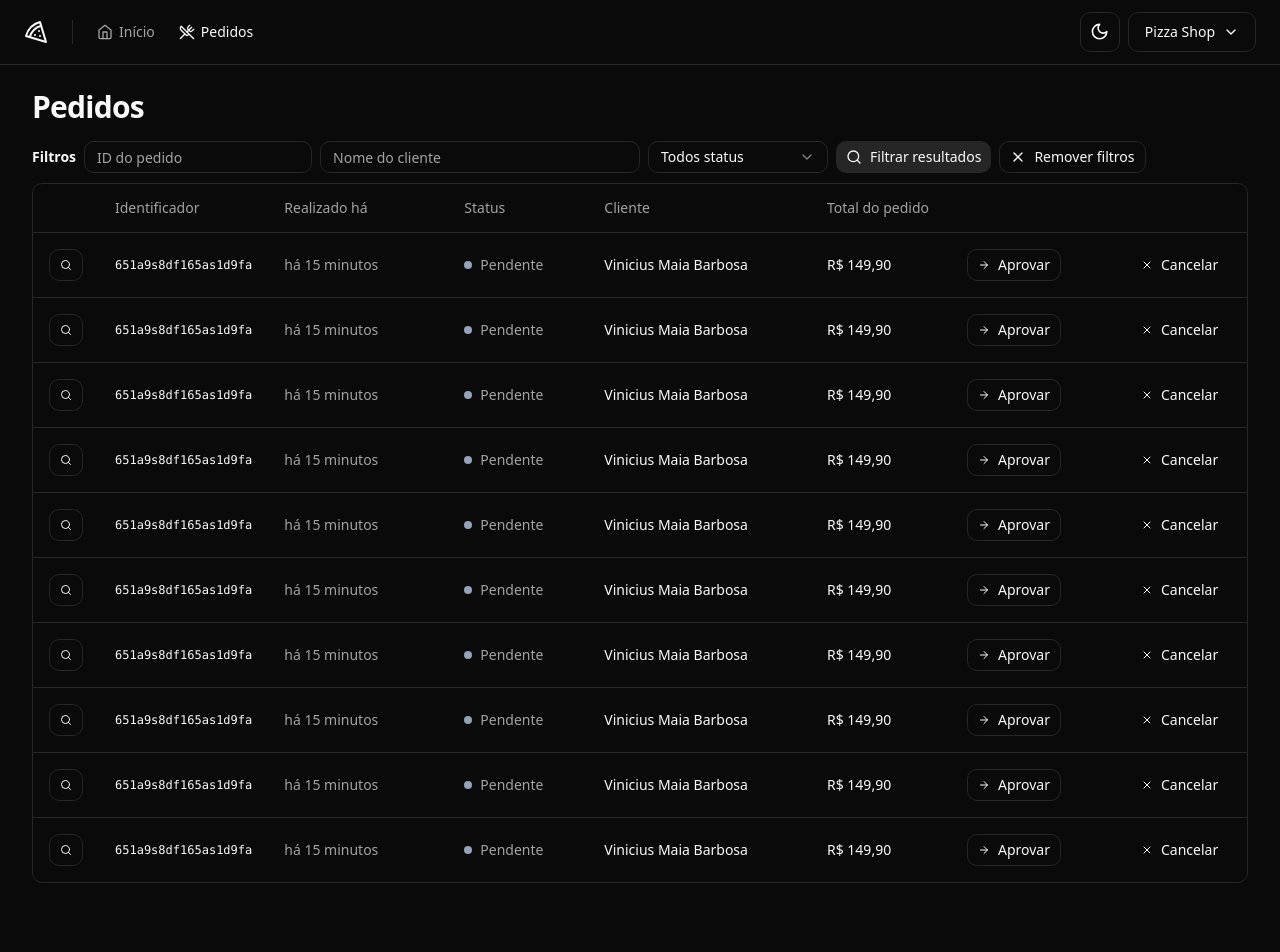
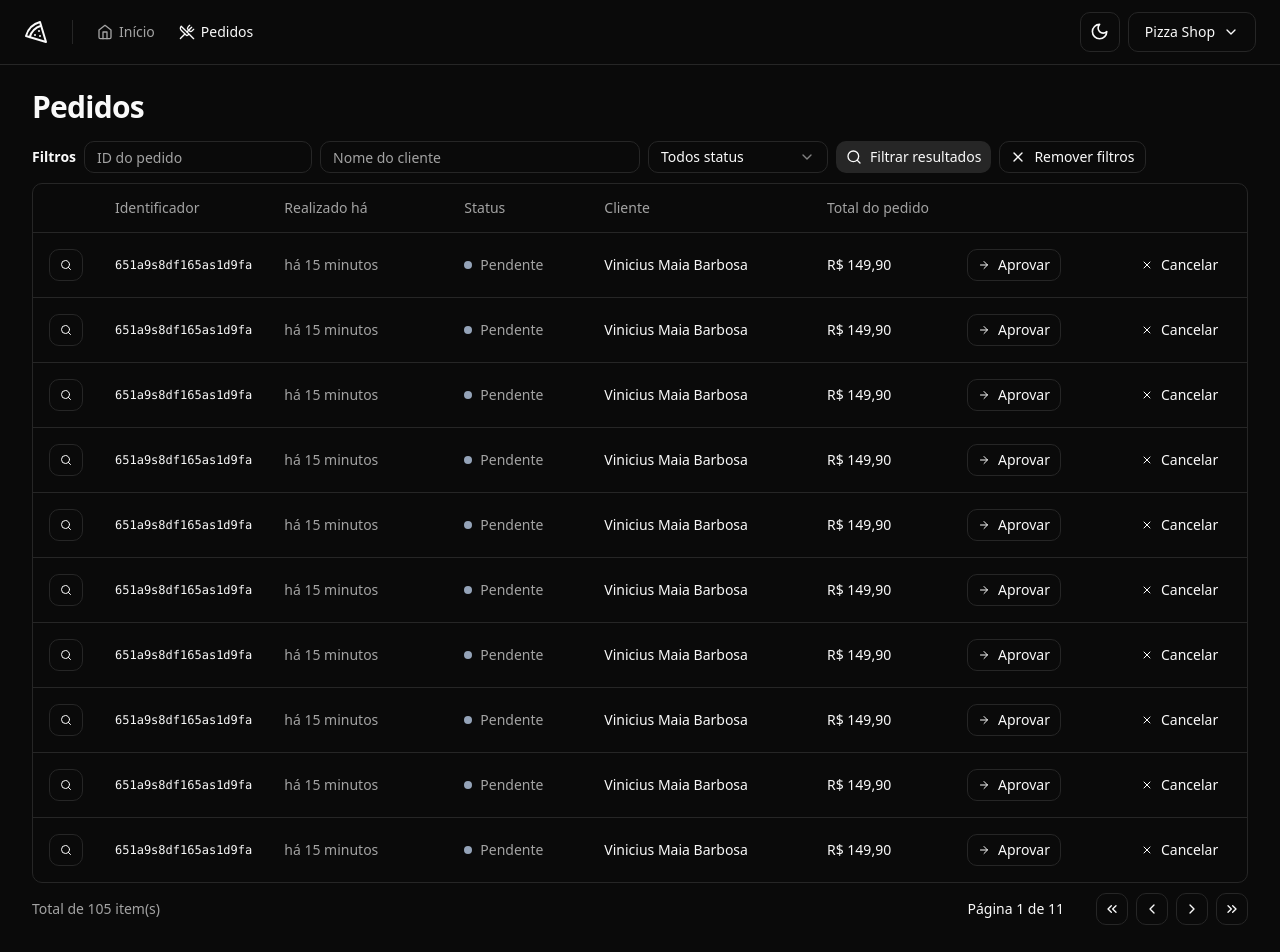
Before and after one commit to viniciusmb17/pizzashop-web, a React (Vite) app: page /orders in a window 1280 px wide. Shown: the top 952 px of the page. Before the commit the page ends 915 px from the top, so only its background shows below. Built offline with nearby package versions, Linux system fonts and the light colour scheme.

Commit message:
feat: componente paginação

```diff
--- /dev/null
+++ b/src/components/pagination.tsx
@@ -0,0 +1,54 @@
+import {
+  ChevronLeft,
+  ChevronRight,
+  ChevronsLeft,
+  ChevronsRight,
+} from 'lucide-react'
+
+import { Button } from './ui/button'
+
+export interface PaginationProps {
+  pageIndex: number
+  totalCount: number
+  perPage: number
+}
+
+export function Pagination({
+  pageIndex,
+  perPage,
+  totalCount,
+}: PaginationProps) {
+  const pages = Math.ceil(totalCount / perPage) || 1
+
+  return (
+    <div className="flex items-center justify-between">
+      <span className="text-sm text-muted-foreground">
+        Total de {totalCount} item(s)
+      </span>
+
+      <div className="flex items-center gap-6 lg:gap-8">
+        <div className="text-sm font-medium">
+          Página {pageIndex + 1} de {pages}
+        </div>
+        <div className="flex items-center gap-2">
+          <Button variant="outline" className="h-8 w-8 p-0">
+            <ChevronsLeft className="h-4 w-4" />
+            <span className="sr-only">Primeira página</span>
+          </Button>
+          <Button variant="outline" className="h-8 w-8 p-0">
+            <ChevronLeft className="h-4 w-4" />
+            <span className="sr-only">Página anterior</span>
+          </Button>
+          <Button variant="outline" className="h-8 w-8 p-0">
+            <ChevronRight className="h-4 w-4" />
+            <span className="sr-only">Próxima página</span>
+          </Button>
+          <Button variant="outline" className="h-8 w-8 p-0">
+            <ChevronsRight className="h-4 w-4" />
+            <span className="sr-only">Última página</span>
+          </Button>
+        </div>
+      </div>
+    </div>
+  )
+}
--- a/src/pages/app/orders/orders.tsx
+++ b/src/pages/app/orders/orders.tsx
@@ -1,5 +1,6 @@
 import { Helmet } from 'react-helmet-async'
 
+import { Pagination } from '@/components/pagination'
 import {
   Table,
   TableBody,
@@ -18,7 +19,6 @@
 
       <div className="flex flex-col gap-4">
         <h1 className="text-3xl font-bold tracking-tight">Pedidos</h1>
-      </div>
 
         <div className="space-y-2.5">
           <OrderTableFilters />
@@ -44,6 +44,9 @@
               </TableBody>
             </Table>
           </div>
+
+          <Pagination pageIndex={0} perPage={10} totalCount={105} />
+        </div>
       </div>
     </>
   )
```
Lines whose indentation alone changed are shown as unchanged.
